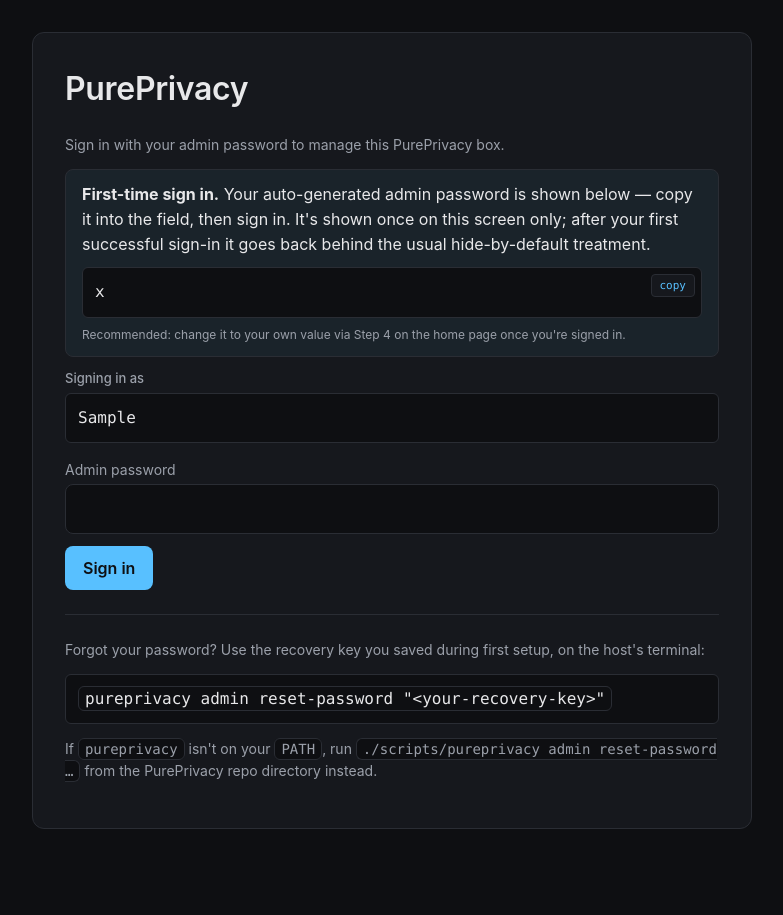
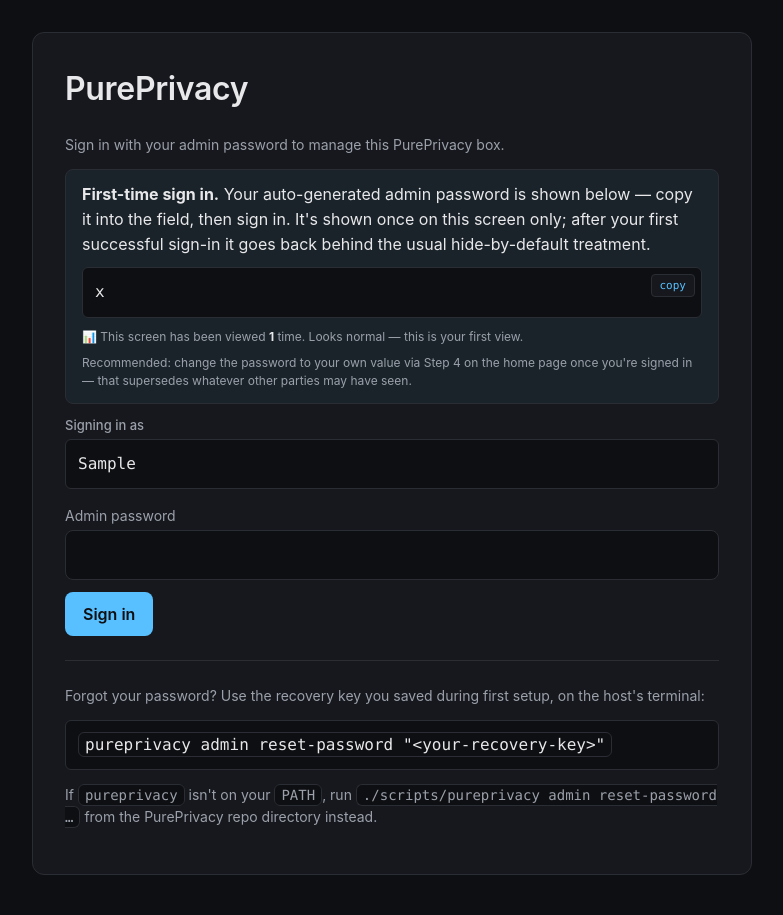
Before and after one commit to jaimetournesol/pureprivacy, a Python web app: template wizard/src/wizard/templates/login.html in a window 1280 px wide. Shown: the top 915 px of the page, without its empty margins (248-1031 px from the left). Before the commit the page ends 829 px from the top, so only its background shows below. Run offline with Jinja, Linux system fonts and the light colour scheme; the template is opened without the code that fills it: most values are stand-ins (such as "Sample title", 1, 10 or a date in 2020).

Commit message:
feat(wizard): add view counter to the first-login auto-password panel
Same audit pattern as the home-page admin-password and recovery-key
counters, applied to the unauthenticated /login page during the
first-login window when the auto-generated password is rendered.
This is the moment when tamper-detection matters most — the page is
exposing the credential and the user hasn't yet had a chance to
log in and rotate it, so anyone who reached this screen before the
operator did has the keys.

Mechanics:
  - secrets.py: LOGIN_AUTO_PASSWORD_VIEW_FILE constant + the usual
    increment / read pair, on top of the existing _increment_counter
    helper.  No reset helper because resetting an unauthenticated
    counter is itself an attack vector — once first-login completes
    the counter freezes (the auto_password gate goes off, the
    increment stops firing).
  - server.py: in GET /login, when first-login is still pending and
    we therefore render the auto-password, also bump the counter and
    pass the post-increment value to the template.  When the gate is
    off, neither happens (counter stays where it was).
  - login.html: surfaces the count under the password block with
    explicit "Looks normal" framing at count=1 and a red-text warning
    at count>1 ("another browser session reached this screen before
    you did — possible 3rd-party interception").  The recommendation
    to change the password via Step 4 is reinforced for both states.

Threat model: the counter detects pre-operator views of the
auto-password screen by anything that can reach 127.0.0.1:8088 — a
shoulder-surfer, a forgotten-open browser tab, an attacker with
shell access who hit the URL.  It does NOT detect: an attacker who
read /shared/.setup-complete directly, or an attacker who set up
the box themselves.  But for the "is anyone else looking at this
screen" question, count == 1 is the all-clear.

Co-Authored-By: Claude Opus 4.7 (1M context) <noreply@anthropic.com>

```diff
--- a/wizard/src/wizard/templates/login.html
+++ b/wizard/src/wizard/templates/login.html
@@ -14,9 +14,25 @@
   screen only; after your first successful sign-in it goes back behind
   the usual hide-by-default treatment.
   <pre class="copyable" style="margin-top:10px;">{{ auto_password }}</pre>
+
+  <div style="margin-top:10px;font-size:12px;color:var(--muted);line-height:1.5;">
+    📊 This screen has been viewed
+    <b style="color:var(--fg);">{{ auto_password_view_count }}</b>
+    time{% if auto_password_view_count != 1 %}s{% endif %}.
+    {% if auto_password_view_count == 1 %}
+    Looks normal &mdash; this is your first view.
+    {% else %}
+    <b style="color:var(--danger);">Higher than 1 means another browser
+    session reached this screen before you did</b> — possible 3rd-party
+    interception of your setup.  Consider changing the password
+    immediately after sign-in.
+    {% endif %}
+  </div>
+
   <p class="muted" style="font-size:12px;margin:8px 0 0;">
-    Recommended: change it to your own value via Step 4 on the home page
-    once you're signed in.</p>
+    Recommended: change the password to your own value via Step 4 on the
+    home page once you're signed in &mdash; that supersedes whatever
+    other parties may have seen.</p>
 </div>
 {% endif %}
 
```
Also changed, not shown: wizard/src/wizard/secrets.py (+13 -0 lines), wizard/src/wizard/server.py (+9 -0 lines).
